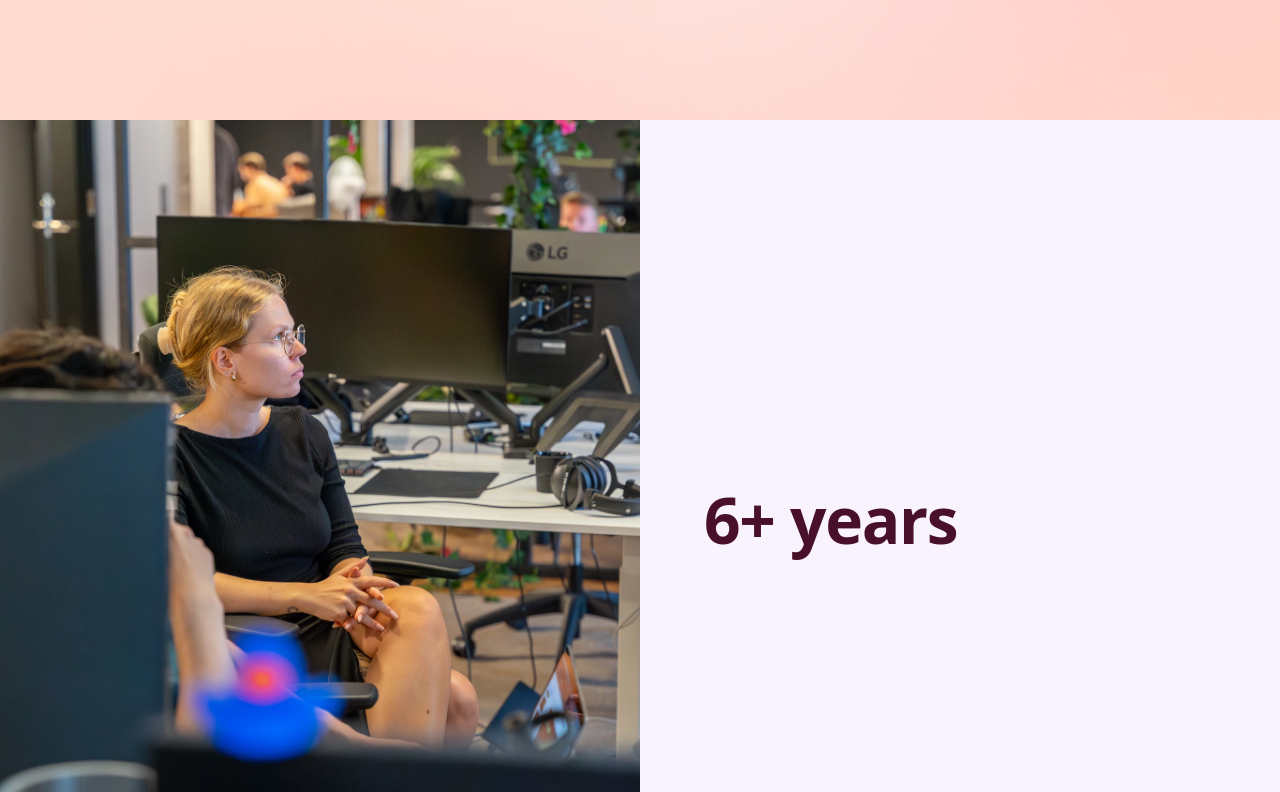
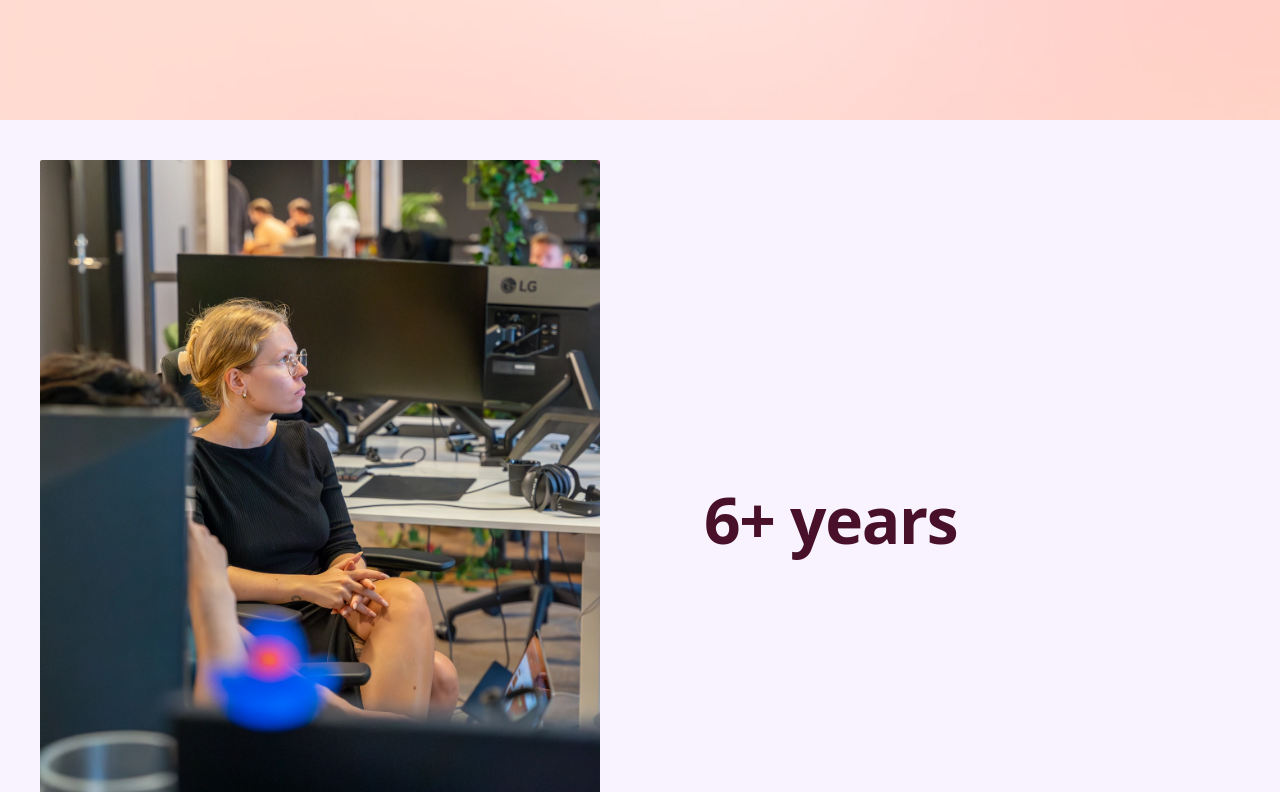
Before and after one commit to lica-ux/portfolio, a React (Vite) app: page / in a window 1280 px wide. Shown: the part 1380-2172 px from the top of the page. Built offline with nearby package versions, Linux system fonts and the light colour scheme.

Commit message:
chore: auto-save 2026-04-17 10:06

```diff
--- a/src/components/StatsSection/StatsSection.tsx
+++ b/src/components/StatsSection/StatsSection.tsx
@@ -83,12 +83,14 @@ export default function StatsSection({ imageSrc, imageAlt }: StatsSectionProps)
         style={{ minHeight: `${STATS.length * 100}svh` }}
       >
         {/* Left: sticky image */}
-        <div className="w-1/2 sticky top-0 overflow-hidden" style={{ height: '100svh' }}>
-          <img
-            src={imageSrc}
-            alt={imageAlt}
-            className="w-full h-full object-cover"
-          />
+        <div className="w-1/2 sticky top-0 p-4 md:p-10" style={{ height: '100svh' }}>
+          <div className="relative w-full h-full overflow-hidden rounded-[2px]">
+            <img
+              src={imageSrc}
+              alt={imageAlt}
+              className="absolute inset-0 w-full h-full object-cover"
+            />
+          </div>
         </div>
 
         {/* Right: scroll phases */}
```
